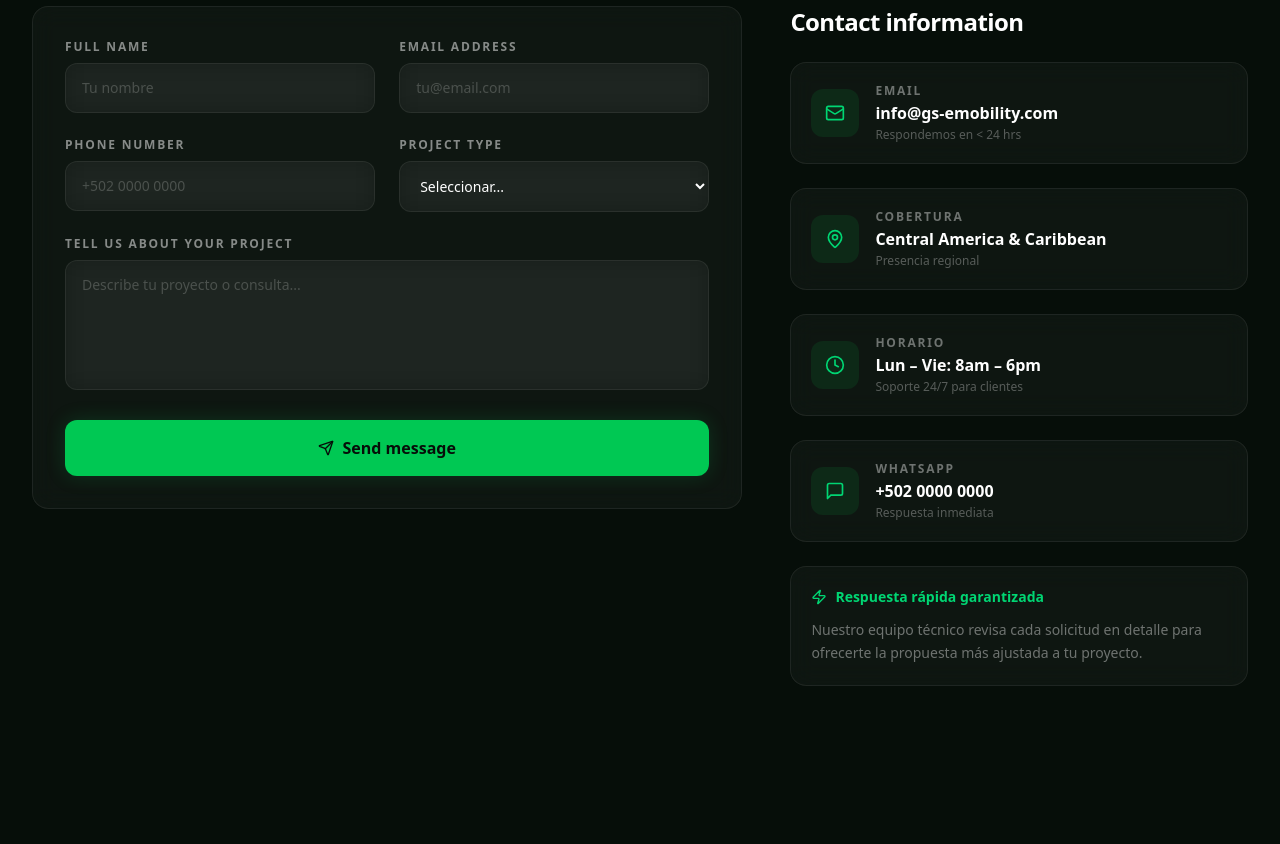
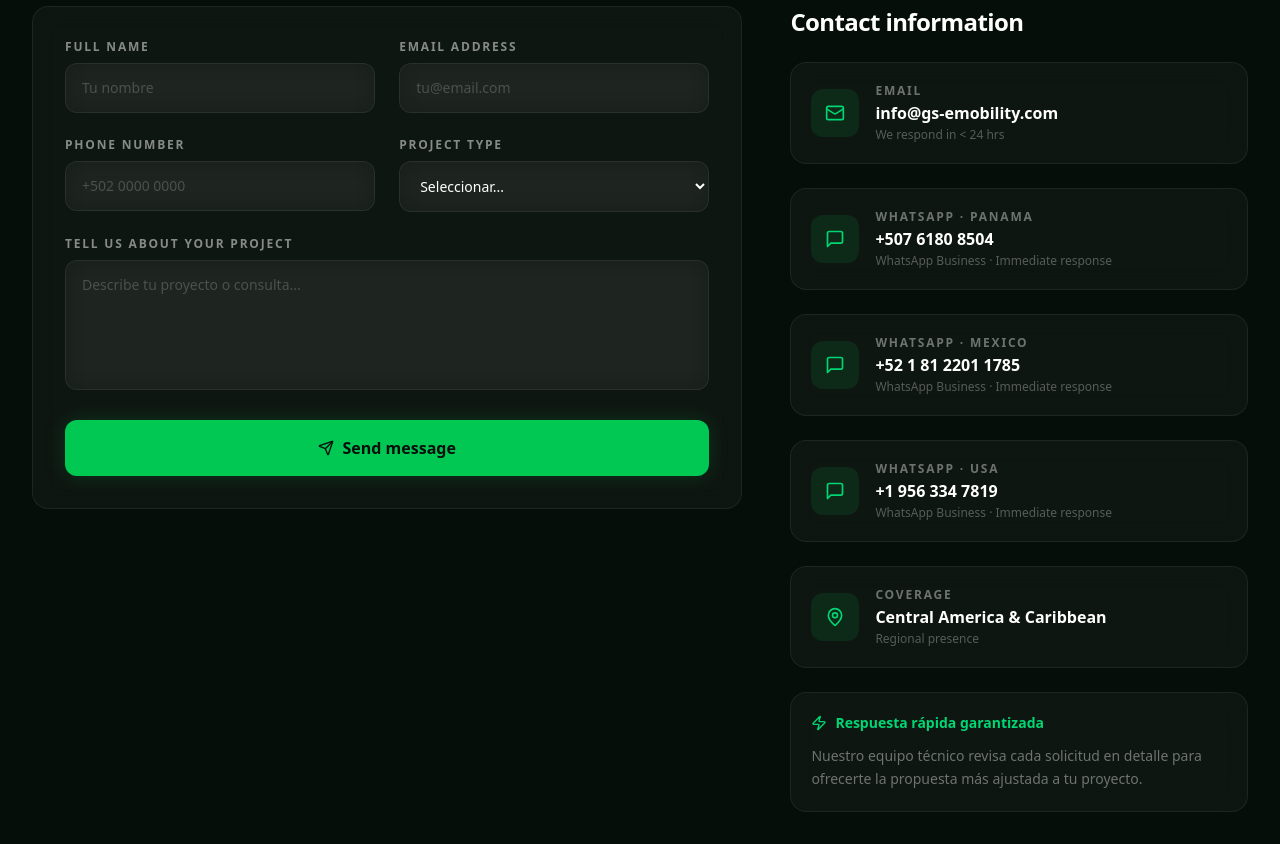
Before and after one commit to Greenspacemobility/gs-emobility-web, a Next.js app: page /en/contact in a window 1280 px wide. Shown: the part 540-1384 px from the top of the page. Built offline with nearby package versions, Linux system fonts and the light colour scheme.

Commit message:
Update contact page with real WhatsApp numbers for Panama, Mexico and USA

```diff
--- a/app/[locale]/contact/page.tsx
+++ b/app/[locale]/contact/page.tsx
@@ -1,7 +1,7 @@
 import { useTranslations } from 'next-intl'
 import { getTranslations, setRequestLocale } from 'next-intl/server'
 import type { Metadata } from 'next'
-import { Mail, MapPin, Clock, Zap, MessageSquare } from 'lucide-react'
+import { Mail, MapPin, Zap, MessageSquare } from 'lucide-react'
 import AnimateIn from '@/components/AnimateIn'
 import Badge from '@/components/Badge'
 import ContactForm from '@/components/ContactForm'
@@ -19,30 +19,37 @@ export default function ContactPage({ params: { locale } }: { params: { locale:
     {
       icon: Mail,
       title: 'Email',
-      value: t('email'),
-      sub: 'Respondemos en < 24 hrs',
-      href: `mailto:${t('email')}`,
+      value: 'info@gs-emobility.com',
+      sub: t('emailSub'),
+      href: 'mailto:info@gs-emobility.com',
+    },
+    {
+      icon: MessageSquare,
+      title: `WhatsApp · Panama`,
+      value: '+507 6180 8504',
+      sub: t('whatsappSub'),
+      href: 'https://wa.me/50761808504',
+    },
+    {
+      icon: MessageSquare,
+      title: `WhatsApp · Mexico`,
+      value: '+52 1 81 2201 1785',
+      sub: t('whatsappSub'),
+      href: 'https://wa.me/5218122011785',
+    },
+    {
+      icon: MessageSquare,
+      title: `WhatsApp · USA`,
+      value: '+1 956 334 7819',
+      sub: t('whatsappSub'),
+      href: 'https://wa.me/19563347819',
     },
     {
       icon: MapPin,
-      title: 'Cobertura',
+      title: t('coverageTitle'),
       value: t('location'),
-      sub: 'Presencia regional',
+      sub: t('coverageSub'),
       href: null,
-    },
-    {
-      icon: Clock,
-      title: 'Horario',
-      value: 'Lun – Vie: 8am – 6pm',
-      sub: 'Soporte 24/7 para clientes',
-      href: null,
-    },
-    {
-      icon: MessageSquare,
-      title: 'WhatsApp',
-      value: '+502 0000 0000',
-      sub: 'Respuesta inmediata',
-      href: 'https://wa.me/50200000000',
     },
   ]
 
--- a/messages/en.json
+++ b/messages/en.json
@@ -540,6 +540,10 @@
     "successText": "Thank you for contacting us. We will reply within 24 hours.",
     "infoTitle": "Contact information",
     "email": "info@gs-emobility.com",
+    "emailSub": "We respond in < 24 hrs",
+    "whatsappSub": "WhatsApp Business · Immediate response",
+    "coverageTitle": "Coverage",
+    "coverageSub": "Regional presence",
     "location": "Central America & Caribbean"
   },
   "footer": {
--- a/messages/es.json
+++ b/messages/es.json
@@ -540,6 +540,10 @@
     "successText": "Gracias por contactarnos. Te responderemos en menos de 24 horas.",
     "infoTitle": "Información de contacto",
     "email": "info@gs-emobility.com",
+    "emailSub": "Respondemos en < 24 hrs",
+    "whatsappSub": "WhatsApp Business · Respuesta inmediata",
+    "coverageTitle": "Cobertura",
+    "coverageSub": "Presencia regional",
     "location": "América Central y Caribe"
   },
   "footer": {
```
